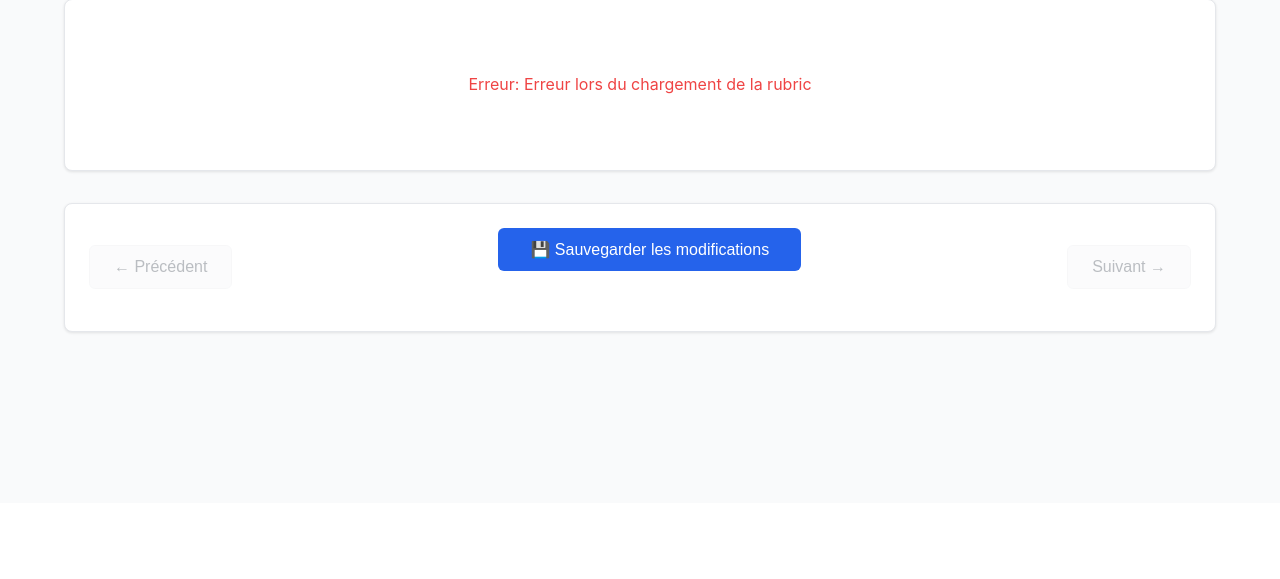
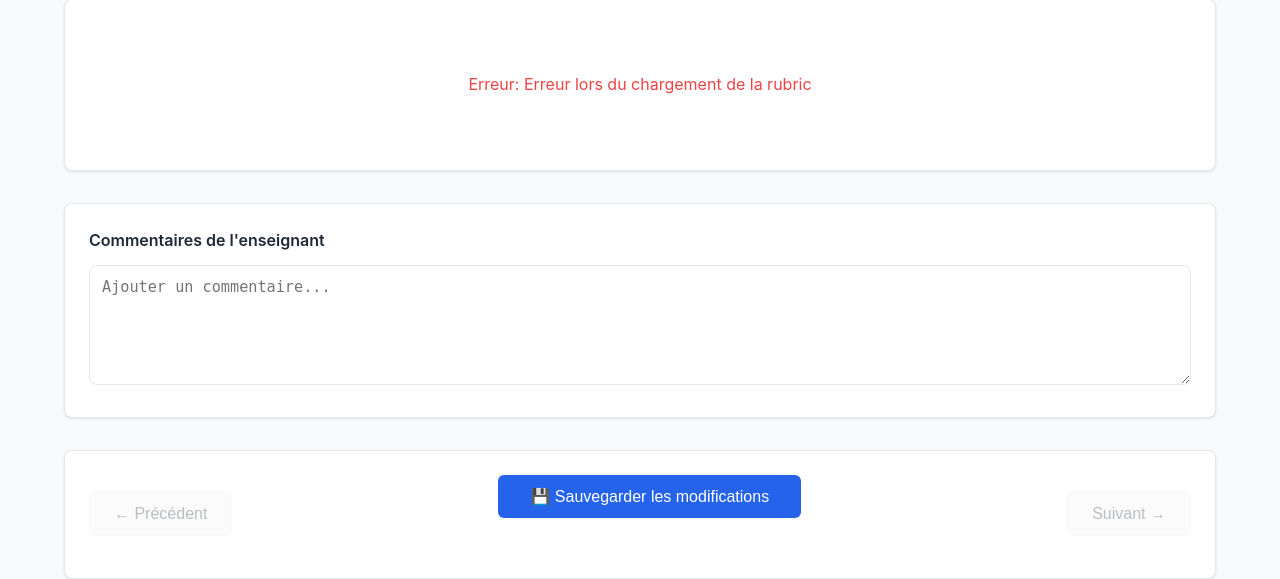
Before and after one commit to archambaultv-prof/c3hm, a Flask app: template src/c3hm/server/templates/rubric.html in a window 1280 px wide. Shown: the part 297-876 px from the top of the page. Before the commit the page ends 631 px from the top, so only its background shows below. Run offline with Flask 3, Linux system fonts and the light colour scheme; the template is opened without the code that fills it, so the values that code supplies are empty.

Commit message:
Ajout section commentaire

```diff
--- a/src/c3hm/server/app.py
+++ b/src/c3hm/server/app.py
@@ -171,6 +171,10 @@
                         if ind_idx < len(criteria[crit_idx].get("indicateurs", [])):
                             criteria[crit_idx]["indicateurs"][ind_idx]["niveau noté"] = level_label
 
+            # Mettre à jour le commentaire
+            if "comment" in data:
+                rubric_data["commentaire"] = data.get("comment", "")
+
             # Sauvegarder le fichier
             with open(json_file, "w", encoding="utf-8") as f:
                 json.dump(rubric_data, f, ensure_ascii=False, indent=2)
@@ -283,5 +287,6 @@
         "filename": filename,
         "student_name": student_name,
         "levels": levels,
-        "criteria": criteria
+        "criteria": criteria,
+        "comment": rubric.comment if rubric.comment is not None else ""
     }
--- a/src/c3hm/server/static/style.css
+++ b/src/c3hm/server/static/style.css
@@ -545,6 +545,36 @@
     min-width: 80px;
 }
 
+/* Comment section */
+.rubric-comment {
+    background-color: var(--card-bg);
+    border: 1px solid var(--border-color);
+    border-radius: 0.5rem;
+    padding: 1.5rem;
+    box-shadow: var(--shadow);
+}
+
+.comment-label {
+    display: block;
+    font-weight: 600;
+    margin-bottom: 0.75rem;
+}
+
+.comment-text {
+    width: 100%;
+    border: 1px solid var(--border-color);
+    border-radius: 0.5rem;
+    padding: 0.75rem;
+    font-size: 0.95rem;
+    resize: vertical;
+    min-height: 120px;
+}
+
+.comment-text:focus {
+    outline: none;
+    border-color: var(--primary-color);
+}
+
 /* Actions */
 .rubric-actions {
     display: grid;
--- a/src/c3hm/server/templates/rubric.html
+++ b/src/c3hm/server/templates/rubric.html
@@ -31,6 +31,12 @@
         </div>
     </div>
 
+    <!-- Commentaires de l'enseignant -->
+    <div class="rubric-comment">
+        <label for="comment-text" class="comment-label">Commentaires de l'enseignant</label>
+        <textarea id="comment-text" class="comment-text" rows="5" placeholder="Ajouter un commentaire..."></textarea>
+    </div>
+
     <!-- Barre d'actions (Sauvegarder) -->
     <div class="rubric-actions">
         <button id="prev-btn-bottom" class="btn btn-nav btn-nav-prev" disabled>
@@ -55,6 +61,7 @@
     const filename = "{{ filename }}";
     let currentRubric = null;
     let modifications = {}; // Tracer les modifications: {crit_idx: {ind_idx: level_label}}
+    let commentModified = false;
 
     // Charger la rubric au chargement de la page
     document.addEventListener("DOMContentLoaded", () => {
@@ -115,6 +122,13 @@
         if (!currentRubric) return;
 
         document.getElementById("student-name").textContent = currentRubric.student_name;
+        const commentField = document.getElementById("comment-text");
+        commentField.value = currentRubric.comment || "";
+        commentField.oninput = () => {
+            commentModified = true;
+            document.getElementById("save-status").textContent = "⚠️ Modifications non sauvegardées";
+            document.getElementById("save-status").className = "save-status unsaved";
+        };
 
         const levels = currentRubric.levels;
         const criteria = currentRubric.criteria;
@@ -194,7 +208,8 @@
 
     async function saveRubric(options = {}) {
         const { silentNoChanges = false } = options;
-        if (Object.keys(modifications).length === 0) {
+        const commentValue = document.getElementById("comment-text").value;
+        if (Object.keys(modifications).length === 0 && !commentModified) {
             if (!silentNoChanges) {
                 document.getElementById("save-status").textContent = "✓ Aucune modification à sauvegarder";
             }
@@ -211,7 +226,8 @@
                     "Content-Type": "application/json"
                 },
                 body: JSON.stringify({
-                    updates: modifications
+                    updates: modifications,
+                    comment: commentValue
                 })
             });
 
@@ -221,6 +237,7 @@
             }
 
             modifications = {}; // Réinitialiser les modifications
+            commentModified = false;
             document.getElementById("save-status").textContent = "✓ Rubric sauvegardée avec succès";
             document.getElementById("save-status").className = "save-status saved";
 
```
